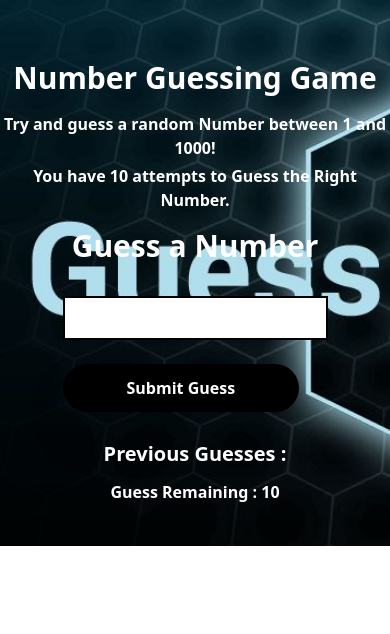
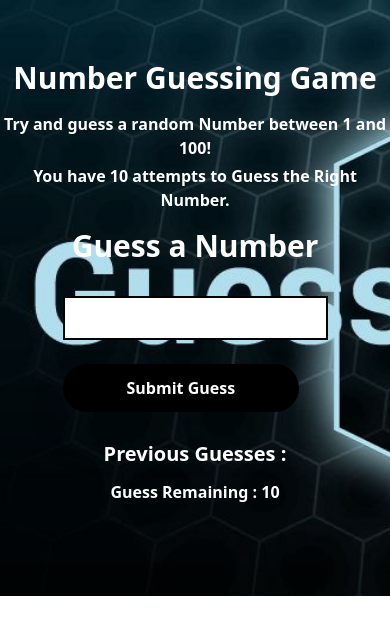
Before and after one commit to Syed-Saad1/Number-Guessing-Game, a website: page index.html in a window 390 px wide. Drawn offline with Linux system fonts and the light colour scheme.

Commit message:
Number-Guessing-Game

```diff
--- a/index.html
+++ b/index.html
@@ -8,13 +8,13 @@
     <link rel="stylesheet" href="./output.css">
 </head>
 
-<body
-    style="padding-bottom: 30px; background-image: url(./Accets/d0cb6aeabb07ebf5420eb6b45998bc21.jpg);background-size: cover; background-repeat: no-repeat;">
+<body class="md:pb-0 pb-20"
+    style=" background-image: url(./Accets/d0cb6aeabb07ebf5420eb6b45998bc21.jpg); background-size: cover; background-repeat: no-repeat;">
     <div class="flex justify-center item-center mt-10">
 
         <div id="Wrapper">
             <h1 class="text-center mt-5 font-bold text-white text-3xl">Number Guessing Game</h1>
-            <p class="text-center mt-4 text-white font-semibold">Try and guess a random Number between 1 and 1000!</p>
+            <p class="text-center mt-4 text-white font-semibold">Try and guess a random Number between 1 and 100!</p>
             <p class="text-center mt-1 text-white font-semibold">You have 10 attempts to Guess the Right Number.</p>
             <div class="flex justify-center">
                 <form class="form">
```
Also changed, not shown: output.css.
